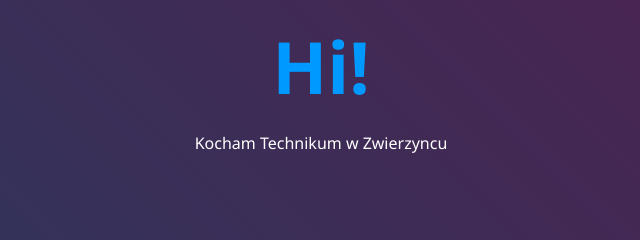
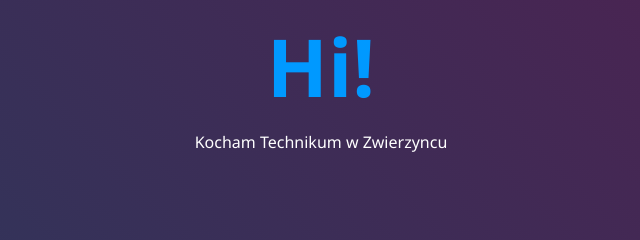
Before and after one commit to p1rozh04ek/pirozhok, a plain HTML site: page index.html in a window 1280 px wide. Shown: the top 240 px of the page, 319-959 px from the left. Drawn offline with Linux system fonts and the light colour scheme.

Commit message:
Update style.css

```diff
--- a/style.css
+++ b/style.css
@@ -4,8 +4,8 @@ body {
 h1 {
   color: #0099ff;
   font-family: 'Segoe UI', sans-serif;
-  line-height: 0.5;
-  font-size: 72px;
+  line-height: 0.3;
+  font-size: 60pt;
   text-align: center;
 }
 p {
```
